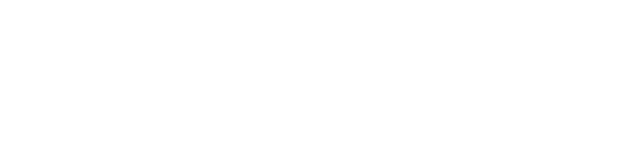
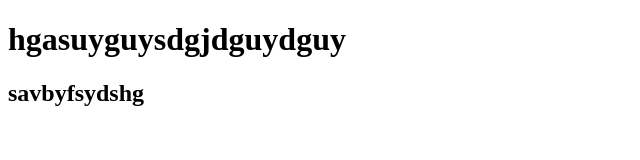
Before and after one commit to fatma-erdogan/gitkraken1, a plain HTML site: page index.html/index.html in a window 1280 px wide. Shown: the whole page, without its empty margins (0-640 px from the left). Drawn offline with Linux system fonts and the light colour scheme.

Commit message:
fatmainin birinci commiti

```diff
--- a/index.html/index.html
+++ b/index.html/index.html
@@ -6,6 +6,7 @@
     <title>Document</title>
 </head>
 <body>
-
+    <h1>hgasuyguysdgjdguydguy</h1>
+    <h2>savbyfsydshg</h2>
 </body>
 </html>
```
